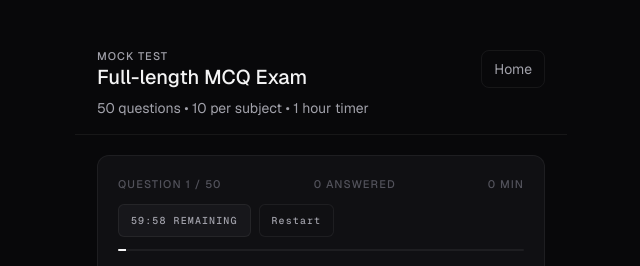
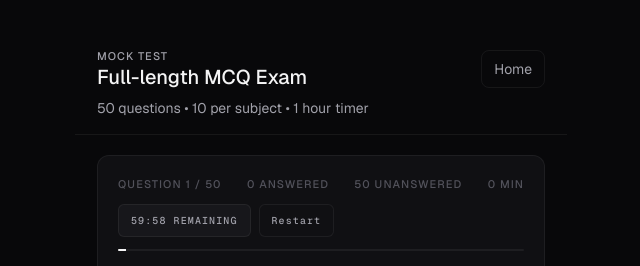
Before and after one commit to rohith-0099/CCW_MCQ_WEBSITE, a Next.js app: page /mock-test in a window 1280 px wide. Both pictures are taken after a click on the button "Start Mock Test". Shown: the top 266 px of the page, without its empty margins (319-959 px from the left). Built offline with nearby package versions, Linux system fonts and the light colour scheme.

Commit message:
Show unanswered count in mock test

```diff
--- a/src/app/mock-test/page.tsx
+++ b/src/app/mock-test/page.tsx
@@ -146,6 +146,7 @@ export default function MockTestPage() {
     ? session?.answers[currentQuestion.id]
     : undefined;
   const answeredCount = session ? Object.keys(session.answers).length : 0;
+  const unansweredCount = session ? session.questionIds.length - answeredCount : 0;
   const elapsedMinutes = session
     ? Math.max(0, Math.floor((Date.now() - session.startedAt) / 60000))
     : 0;
@@ -315,6 +316,7 @@ export default function MockTestPage() {
                 Question {session.currentIndex + 1} / {session.questionIds.length}
               </span>
               <span>{answeredCount} answered</span>
+              <span>{unansweredCount} unanswered</span>
               <span>{elapsedMinutes} min</span>
               <div className="flex items-center gap-2">
                 <span className="rounded-md border border-white/[0.06] bg-surface2 px-3 py-2 font-mono text-[10px] text-zinc-400">
```
